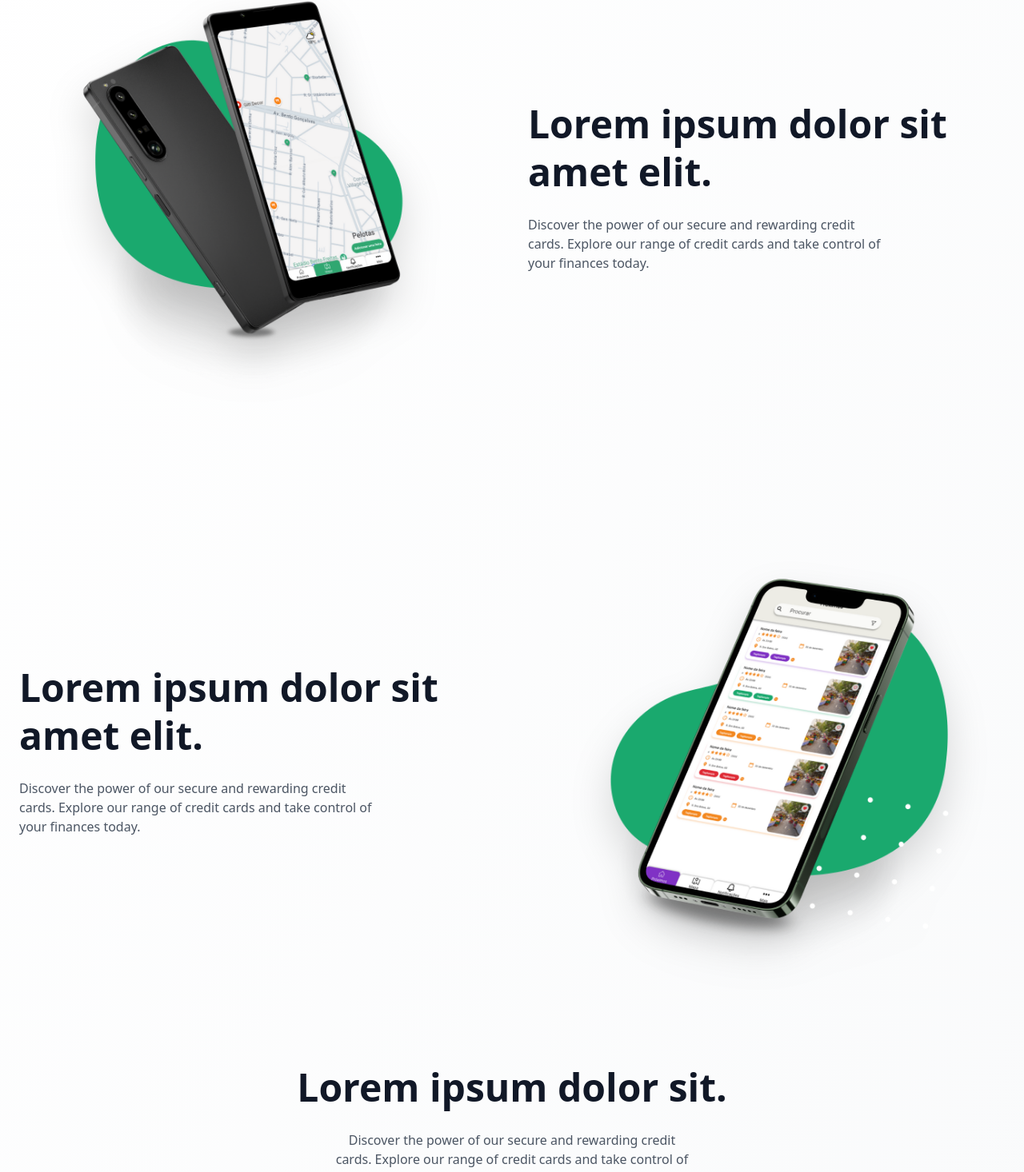
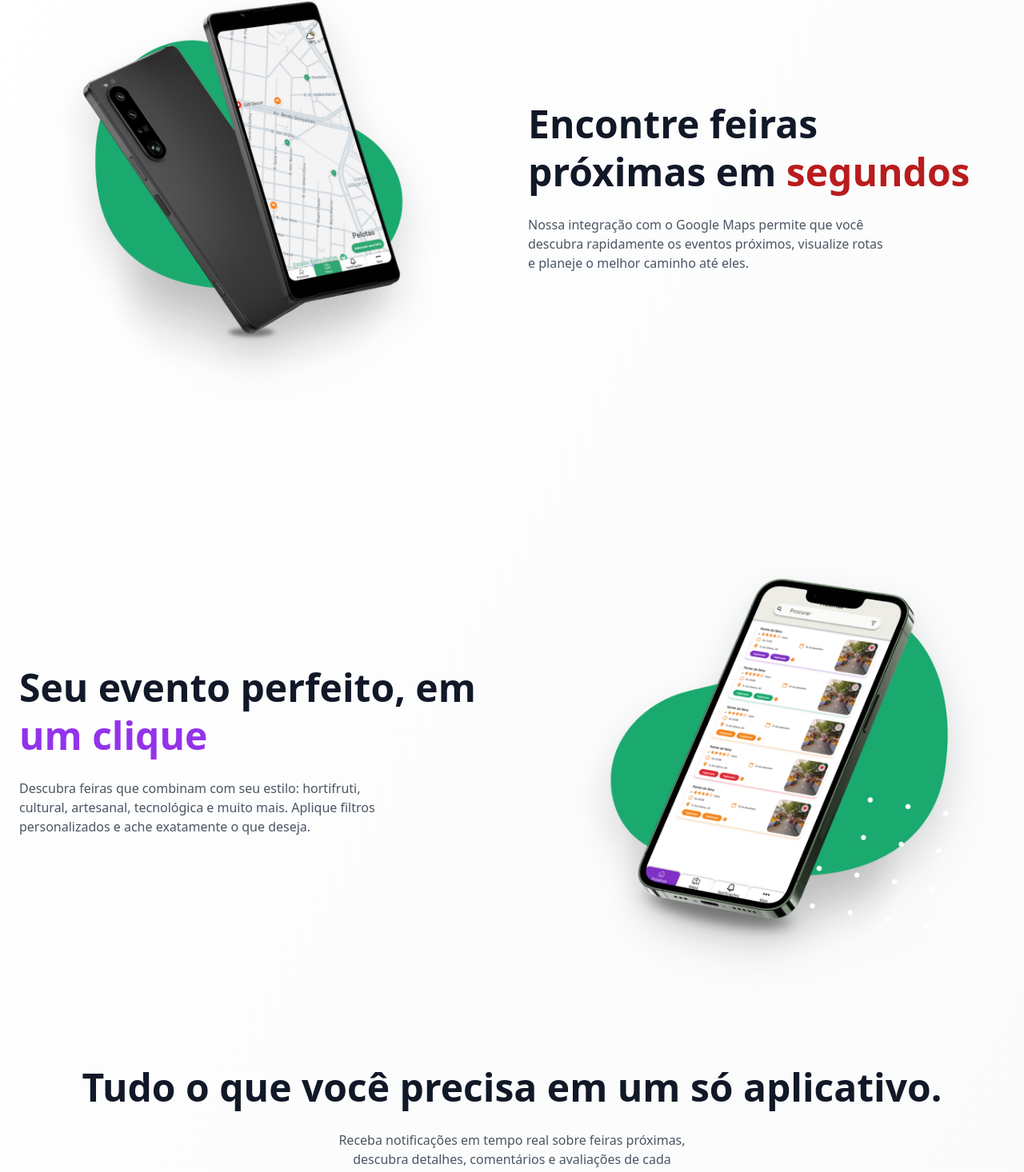
Before and after one commit to FeirasProjeto/Minha-Feira, a Next.js app: page / in a window 1280 px wide. Shown: the part 1266-2732 px from the top of the page at 80% size. Built offline with nearby package versions, Linux system fonts and the light colour scheme; no server answers.

Commit message:
💄 style: atualiza textos e descrições no componente Features

```diff
--- a/components/banner.tsx
+++ b/components/banner.tsx
@@ -11,7 +11,7 @@ export default function Banner() {
           <h1 className="text-5xl font-extrabold text-gray-900 leading-tight relative">
             Facilite suas compras, baixe o aplicativo{" "}
             <span className="relative inline-block">
-              <span className="relative z-10 text-red-600">MinhaFeira</span>
+              <span className="relative z-10 text-gray-900">MinhaFeira</span>
 
               <Image
                 src="/circulo.svg"
--- a/components/features.tsx
+++ b/components/features.tsx
@@ -28,15 +28,13 @@ export default function Features() {
         {/* Texto */}
         <div className="flex-1 text-left relative">
           <h1 className="text-5xl font-extrabold text-gray-900 leading-tight relative">
-            Lorem ipsum dolor sit{" "}
+            Encontre feiras próximas em {" "}
             <span className="relative inline-block">
-              <span className="relative z-10 text-gray-900">amet elit.</span>
+              <span className="relative z-10 text-red-700">segundos</span>
             </span>
           </h1>
 
-          <p className="text-gray-600 mt-6 text-base max-w-md">
-            Discover the power of our secure and rewarding credit cards.
-            Explore our range of credit cards and take control of your finances today.
+          <p className="text-gray-600 mt-6 text-base max-w-md"> Nossa integração com o Google Maps permite que você descubra rapidamente os eventos próximos, visualize rotas e planeje o melhor caminho até eles.
           </p>
         </div>
       </div>
@@ -47,16 +45,14 @@ export default function Features() {
         {/* Texto */}
         <div className="flex-1 text-left relative">
           <h1 className="text-5xl font-extrabold text-gray-900 leading-tight relative">
-            Lorem ipsum dolor sit{" "}
+            Seu evento perfeito, em{" "}
             <span className="relative inline-block">
-              <span className="relative z-10 text-gray-900">amet elit.</span>
+              <span className="relative z-10 text-purple-600"> um clique</span>
             </span>
           </h1>
 
           <p className="text-gray-600 mt-6 text-base max-w-md">
-            Discover the power of our secure and rewarding credit cards.
-            Explore our range of credit cards and take control of your finances today.
-          </p>
+Descubra feiras que combinam com seu estilo: hortifruti, cultural, artesanal, tecnológica e muito mais. Aplique filtros personalizados e ache exatamente o que deseja.        </p>
         </div>
         {/* Imagem */}
         <div className="flex-1 flex justify-center">
@@ -75,12 +71,11 @@ export default function Features() {
         {/* Texto */}
         <div className="flex-1 text-center relative">
           <h1 className="text-5xl font-extrabold text-gray-900 leading-tight relative">
-            Lorem ipsum dolor sit.
+            Tudo o que você precisa em um só aplicativo.
           </h1>
 
           <p className="text-gray-600 mt-6 mb-10 text-base max-w-md mx-auto">
-            Discover the power of our secure and rewarding credit cards.
-            Explore our range of credit cards and take control of your finances today.
+Receba notificações em tempo real sobre feiras próximas, descubra detalhes, comentários e avaliações de cada evento. Explore categorias, planeje rotas e nunca perca uma feira que combina com você. Tudo em um único app, rápido e fácil de usar.
           </p>
         </div>
         {/* Imagem 4*/}
```
